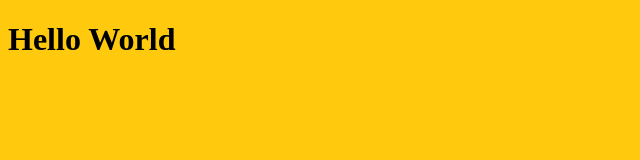
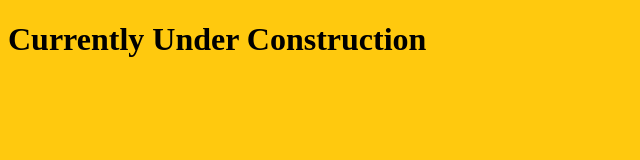
Before and after one commit to normstraker/ushomii, a plain HTML site: page index.html in a window 1280 px wide. Shown: the whole page, without its empty margins (0-640 px from the left). Drawn offline with Linux system fonts and the light colour scheme.

Commit message:
update html

```diff
--- a/index.html
+++ b/index.html
@@ -8,6 +8,6 @@
   <link rel="stylesheet" href="styles.css">
 </head>
 <body>
-  <h1>Hello World</h1>
+  <h1>Currently Under Construction</h1>
 </body>
 </html>
```
